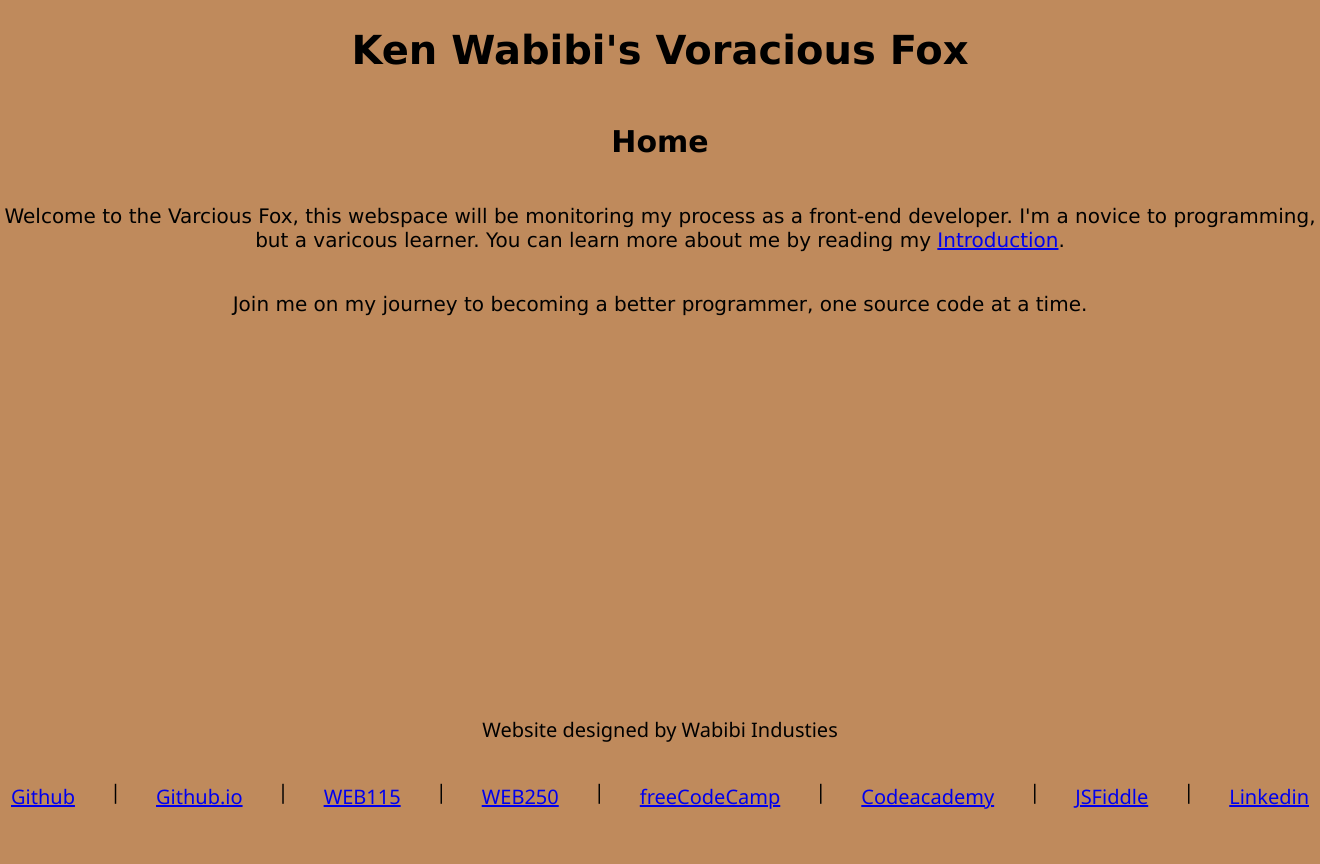
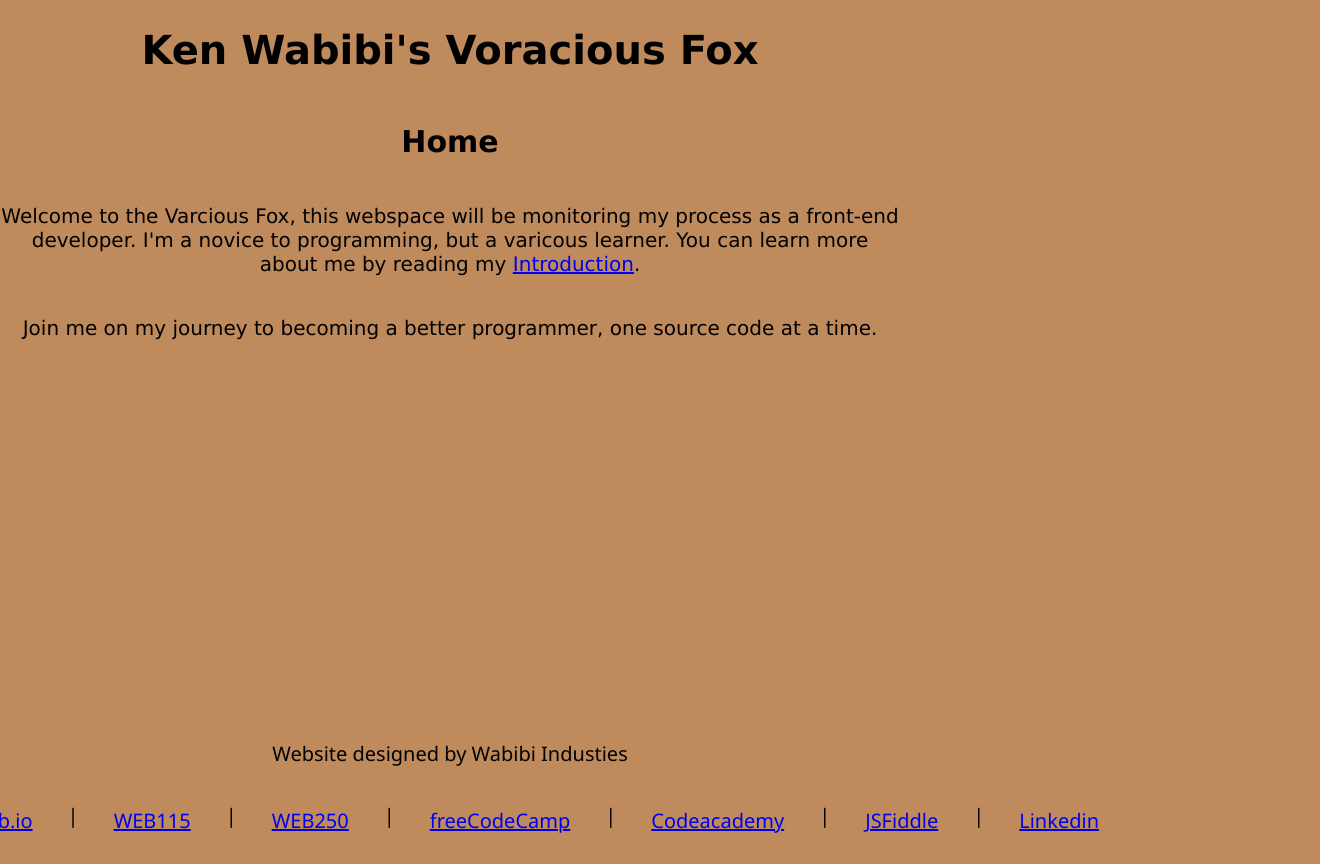
Before and after one commit to KenLWabibi/KenLWabibi.github.io, a PHP site: page / in a window 1320 px wide. Before the commit the page ends 809 px from the top, so only its background shows below. Run offline with PHP 8.4, Linux system fonts and the light colour scheme.

Commit message:
Update VF_layout1.css

```diff
--- a/VF_layout1.css
+++ b/VF_layout1.css
@@ -15,6 +15,8 @@ main{
     justify-content: center;
 }
 body {
+    width: 88.2%;
+    max-width: 900px;
     background-color:rgba(191, 138, 92);
     font-family: "Lucida Grande", "Lucida Sans Unicode", "Lucida Sans", "DejaVu Sans", Verdana, sans-serif;
     margin: 0;
```
